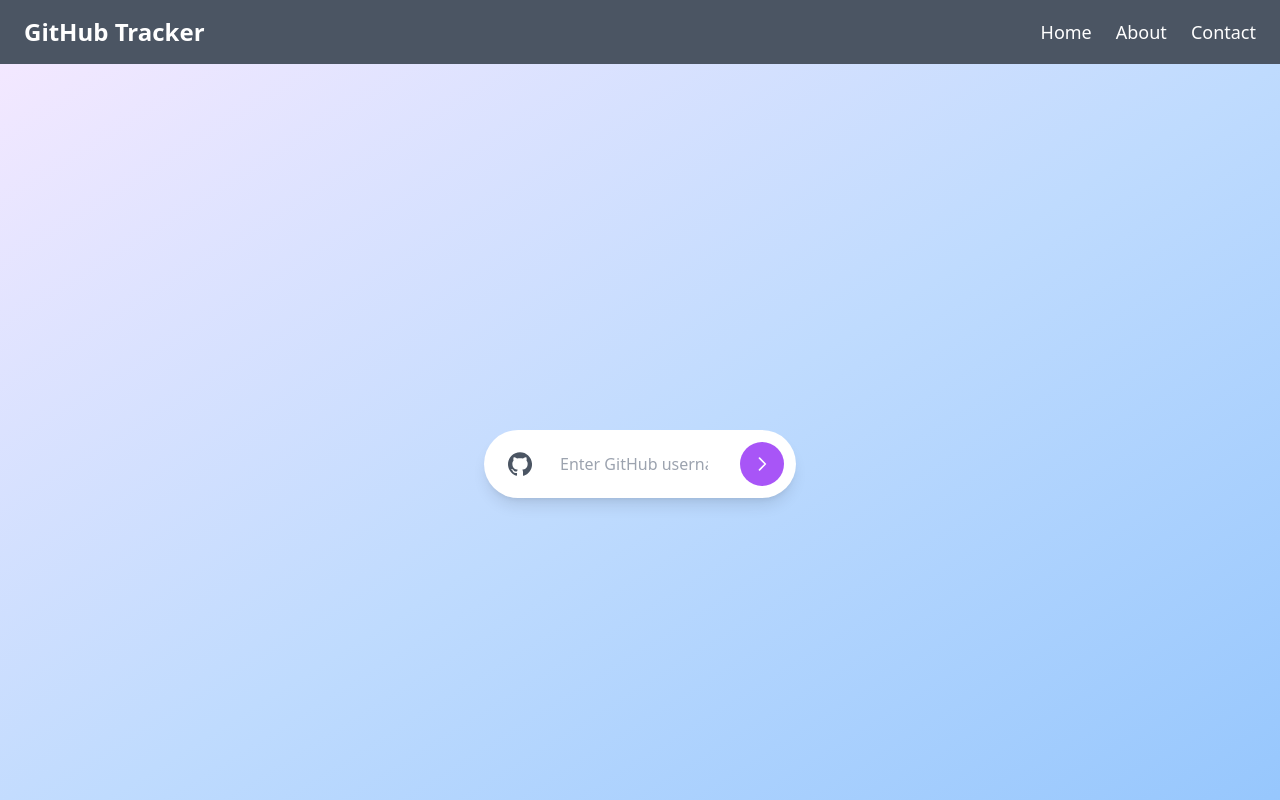
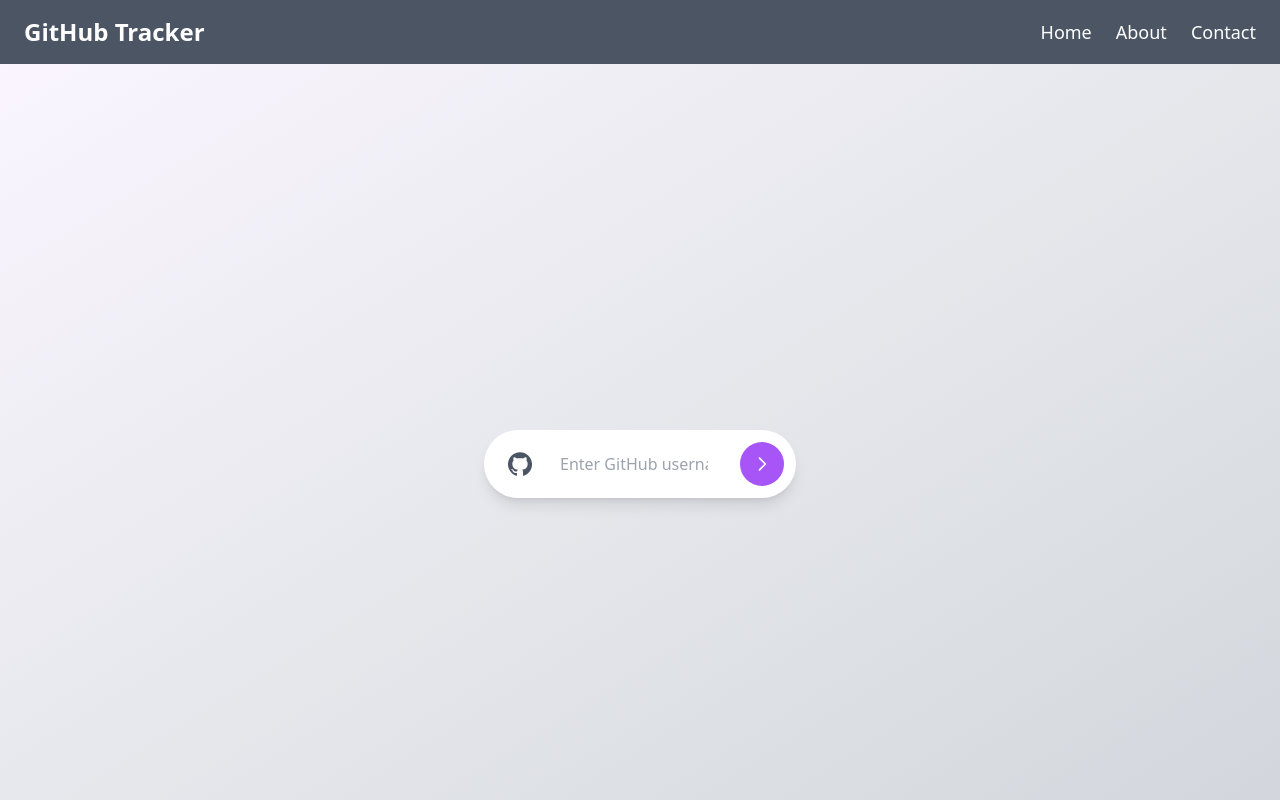
Before and after one commit to nishanthkj/github_tracker, a React (Vite) app: page /dashboard in a window 1280 px wide. Shown: the top 800 px of the page. Built offline with nearby package versions, Linux system fonts and the light colour scheme.

Commit message:
change bg color

```diff
--- a/src/pages/Home/Home.jsx
+++ b/src/pages/Home/Home.jsx
@@ -13,7 +13,7 @@
   const inputRef = useRef(null);
 
   return (
-    <div className="flex flex-col justify-between min-h-screen bg-gradient-to-br from-purple-100 via-blue-200 to-blue-300">
+    <div className="flex flex-col justify-between min-h-screen bg-gradient-to-br from-purple-50 via-gray-200 to-gray-300">
       {/* Main Content */}
       <main className="flex flex-col justify-center items-center flex-grow px-8 sm:px-4 py-16">
 
```
